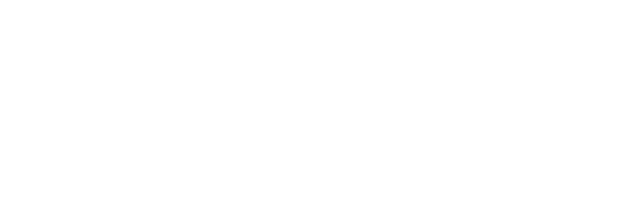
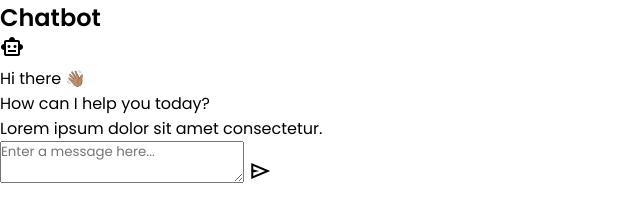
Before and after one commit to codenvibes/playground, a plain HTML site: page Chatbot_HTML_CSS_JS/index.html in a window 1280 px wide. Shown: the whole page, without its empty margins (0-640 px from the left). Drawn offline with nearby package versions, Linux system fonts and the light colour scheme.

Commit message:
Create body

```diff
--- a/Chatbot_HTML_CSS_JS/index.html
+++ b/Chatbot_HTML_CSS_JS/index.html
@@ -10,6 +10,23 @@
     <link rel="stylesheet" href="https://fonts.googleapis.com/css2?family=Material+Symbols+Outlined:opsz,wght,FILL,GRAD@48,400,0,0" />
 </head>
 <body>
-
+    <div class="chatbot">
+        <header>
+            <h2>Chatbot</h2>
+        </header>
+        <ul class="chatbox">
+            <li class="chat incoming">
+                <span class="material-symbols-outlined">smart_toy</span>
+                <p>Hi there 👋🏽 <br> How can I help you today?</p>
+            </li>
+            <li class="chat outgoing">
+                <p>Lorem ipsum dolor sit amet consectetur.</p>
+            </li>
+        </ul>
+        <div class="chat-input">
+            <textarea placeholder="Enter a message here..."></textarea>
+            <span id="send-btn" class="material-symbols-outlined">send</span>
+        </div>
+    </div>
 </body>
 </html>
```
